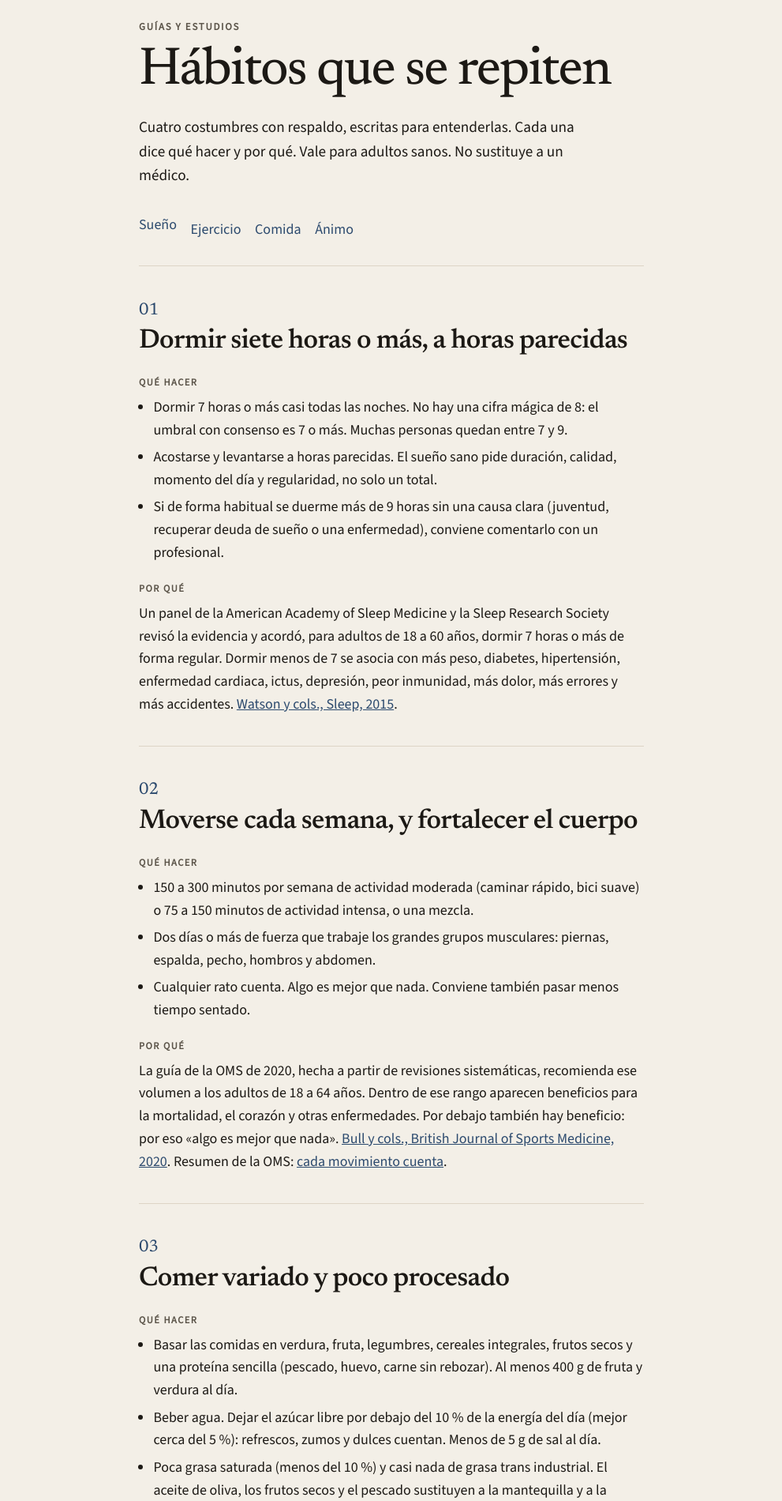
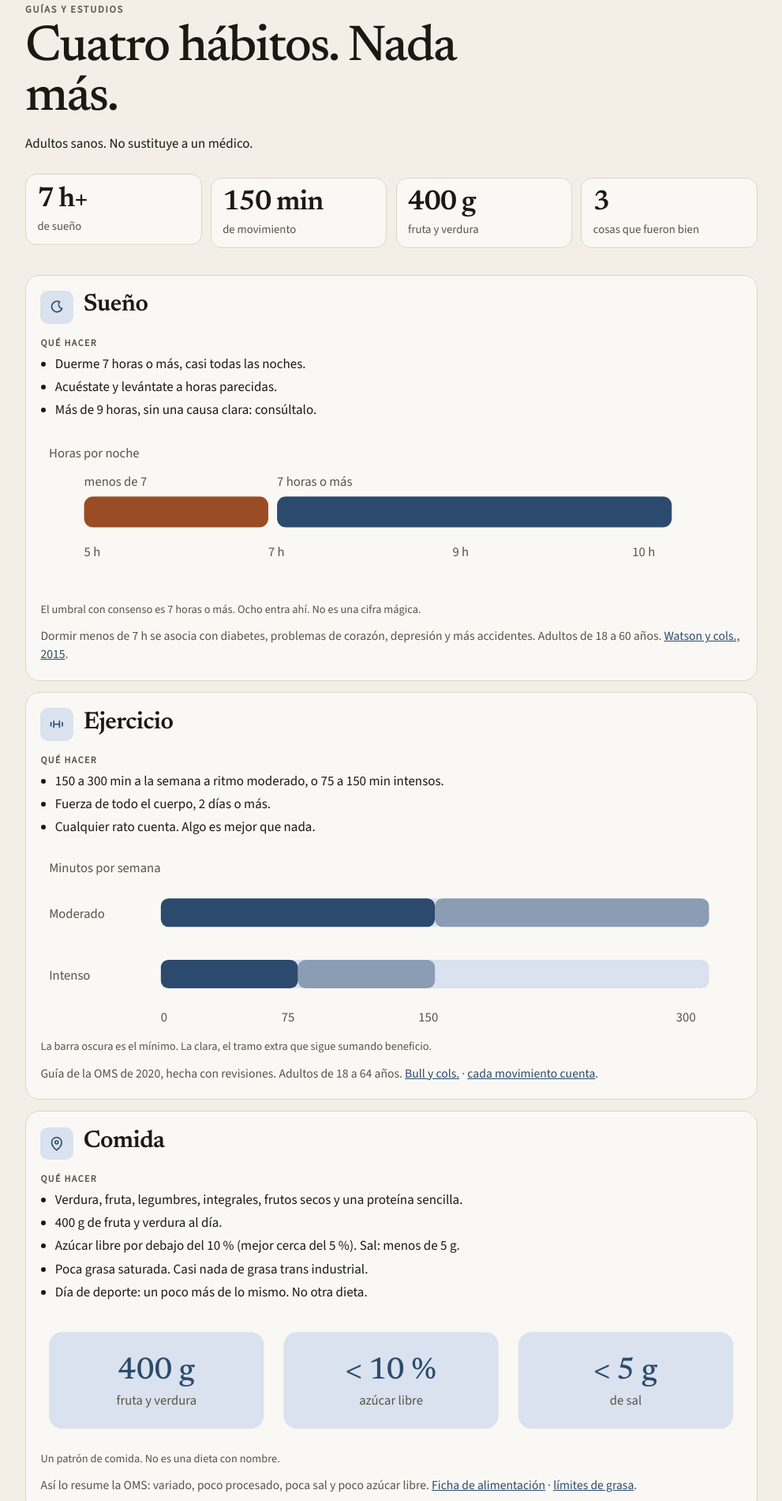
Before and after one commit to Marcos1995/h-bitos, a plain HTML site: page index.html in a window 1280 px wide. Shown: the part 48-1948 px from the top of the page at 79% size, without its empty margins (144-1135 px from the left). Drawn offline with nearby package versions, Linux system fonts and the light colour scheme.

Commit message:
Hace la pagina visual y los textos cortos.
Co-authored-by: Cursor <cursoragent@cursor.com>

```diff
--- a/index.html
+++ b/index.html
@@ -4,10 +4,10 @@
   <meta charset="utf-8">
   <meta name="viewport" content="width=device-width, initial-scale=1">
   <title>Hábitos con evidencia</title>
-  <meta name="description" content="Sueño, ejercicio, nutrición y salud mental según guías y estudios, en lenguaje llano.">
+  <meta name="description" content="Sueño, ejercicio, comida y ánimo: lo esencial, según guías y estudios.">
   <link rel="preconnect" href="https://fonts.googleapis.com">
   <link rel="preconnect" href="https://fonts.gstatic.com" crossorigin>
-  <link href="https://fonts.googleapis.com/css2?family=Newsreader:opsz,wght@6..72,450;6..72,560&family=Source+Sans+3:wght@400;560;650&display=swap" rel="stylesheet">
+  <link href="https://fonts.googleapis.com/css2?family=Newsreader:opsz,wght@6..72,500;6..72,600&family=Source+Sans+3:wght@400;560;650&display=swap" rel="stylesheet">
   <style>
     :root {
       --bg: #f3efe7;
@@ -16,6 +16,9 @@
       --muted: #5a5348;
       --line: #ddd4c6;
       --accent: #2c4a6e;
+      --accent-soft: #d9e2ee;
+      --clay: #9a4d24;
+      --clay-soft: #f0ddd2;
       --focus: #9a4d24;
     }
     @media (prefers-color-scheme: dark) {
@@ -26,172 +29,272 @@
         --muted: #c4b8a6;
         --line: #3a342c;
         --accent: #9eb6d4;
+        --accent-soft: #243044;
+        --clay: #e0a070;
+        --clay-soft: #3a2a22;
         --focus: #e0a070;
       }
     }
     * { box-sizing: border-box; }
-    html { scroll-behavior: smooth; }
     body {
       margin: 0;
       background: var(--bg);
       color: var(--ink);
       font-family: "Source Sans 3", "Segoe UI", sans-serif;
-      font-size: 1.125rem;
-      line-height: 1.6;
+      font-size: 1.0625rem;
+      line-height: 1.45;
     }
     a { color: var(--accent); }
-    a:hover { text-decoration-thickness: 2px; }
     :focus-visible { outline: 2px solid var(--focus); outline-offset: 3px; }
-    .wrap { width: min(40rem, calc(100% - 2.5rem)); margin-inline: auto; }
-    header { padding: 4.5rem 0 2rem; }
+    .wrap { width: min(58rem, calc(100% - 2rem)); margin-inline: auto; }
+    header { padding: 3.2rem 0 1.2rem; }
     .eyebrow {
-      margin: 0 0 0.8rem;
+      margin: 0 0 0.55rem;
       color: var(--muted);
-      font-size: 0.8rem;
+      font-size: 0.78rem;
       font-weight: 650;
       letter-spacing: 0.14em;
       text-transform: uppercase;
     }
     h1 {
       margin: 0;
+      max-width: 16ch;
       font-family: Newsreader, Georgia, serif;
-      font-weight: 450;
-      font-size: clamp(2.6rem, 7vw, 4.2rem);
+      font-weight: 500;
+      font-size: clamp(2.5rem, 7vw, 4rem);
       letter-spacing: -0.03em;
-      line-height: 1.02;
+      line-height: 0.98;
     }
-    .lede { margin: 1.25rem 0 0; max-width: 36rem; font-size: 1.2rem; }
-    nav { margin-top: 2rem; }
-    nav ol { display: flex; flex-wrap: wrap; gap: 0.4rem 1.1rem; margin: 0; padding: 0; list-style: none; }
-    nav a { font-weight: 560; text-decoration: none; }
-    nav a:hover { text-decoration: underline; }
-    main { padding-bottom: 4rem; }
+    .lede { margin: 0.9rem 0 0; max-width: 36rem; }
+    .stats {
+      display: grid;
+      grid-template-columns: repeat(4, minmax(0, 1fr));
+      gap: 0.7rem;
+      margin: 1.6rem 0 0;
+      padding: 0;
+      list-style: none;
+    }
+    .stats a {
+      display: block;
+      padding: 0.85rem 0.9rem 0.75rem;
+      background: var(--paper);
+      border: 1px solid var(--line);
+      border-radius: 14px;
+      color: inherit;
+      text-decoration: none;
+    }
+    .stats strong {
+      display: block;
+      font-family: Newsreader, Georgia, serif;
+      font-size: clamp(1.7rem, 3vw, 2.2rem);
+      font-weight: 600;
+      letter-spacing: -0.03em;
+      line-height: 1;
+    }
+    .stats span { display: block; margin-top: 0.35rem; color: var(--muted); font-size: 0.92rem; }
+    main { padding-bottom: 3rem; }
     article {
-      padding: 2.4rem 0;
-      border-top: 1px solid var(--line);
+      margin-top: 0.9rem;
+      padding: 1.2rem 1.15rem 1.3rem;
+      background: var(--paper);
+      border: 1px solid var(--line);
+      border-radius: 18px;
     }
-    .num {
-      margin: 0;
+    .head { display: flex; gap: 0.8rem; align-items: flex-start; }
+    .ic {
+      flex: none;
+      display: grid;
+      place-items: center;
+      width: 2.6rem;
+      height: 2.6rem;
+      border-radius: 10px;
+      background: var(--accent-soft);
       color: var(--accent);
+    }
+    .ic svg { width: 1.35rem; height: 1.35rem; }
+    h2 {
+      margin: 0.15rem 0 0;
       font-family: Newsreader, Georgia, serif;
-      font-size: 1.35rem;
-    }
-    h2 {
-      margin: 0.2rem 0 0.8rem;
-      font-family: Newsreader, Georgia, serif;
-      font-weight: 560;
-      font-size: clamp(1.7rem, 4vw, 2.15rem);
+      font-size: clamp(1.55rem, 3vw, 1.9rem);
+      font-weight: 600;
       letter-spacing: -0.02em;
-      line-height: 1.15;
+      line-height: 1.1;
     }
     h3 {
-      margin: 1.4rem 0 0.35rem;
-      font-size: 0.78rem;
+      margin: 1rem 0 0.35rem;
+      font-size: 0.75rem;
       font-weight: 650;
       letter-spacing: 0.12em;
       text-transform: uppercase;
       color: var(--muted);
     }
-    ul { margin: 0.3rem 0 0; padding-left: 1.15rem; }
-    li + li { margin-top: 0.35rem; }
-    .why { margin: 0.3rem 0 0; }
+    ul { margin: 0; padding-left: 1.15rem; }
+    li + li { margin-top: 0.28rem; }
+    .why { margin: 0.7rem 0 0; color: var(--muted); font-size: 0.98rem; }
+    figure { margin: 1rem 0 0; }
+    figcaption { margin-top: 0.4rem; color: var(--muted); font-size: 0.9rem; }
+    svg.chart { display: block; width: 100%; height: auto; }
+    .axis { fill: var(--muted); font-size: 12px; font-family: "Source Sans 3", sans-serif; }
+    .low { fill: var(--clay); }
+    .ok { fill: var(--accent); }
+    .track { fill: var(--accent-soft); }
+    .grid { stroke: var(--line); }
     footer {
-      padding: 2rem 0 4rem;
-      border-top: 1px solid var(--line);
+      padding: 0.4rem 0 3rem;
       color: var(--muted);
-      font-size: 0.98rem;
+      font-size: 0.95rem;
     }
     footer h2 {
       font-family: "Source Sans 3", sans-serif;
-      font-size: 0.78rem;
-      font-weight: 650;
+      font-size: 0.75rem;
       letter-spacing: 0.12em;
       text-transform: uppercase;
-      color: var(--muted);
     }
-    footer ol { padding-left: 1.15rem; }
-    footer li { margin-top: 0.45rem; }
-    .note { margin-top: 1.5rem; }
-    @media (max-width: 420px) {
-      header { padding-top: 2.8rem; }
-      .wrap { width: min(40rem, calc(100% - 1.75rem)); }
+    footer ul { padding-left: 1.1rem; }
+    @media (max-width: 720px) {
+      .stats { grid-template-columns: 1fr 1fr; }
+      header { padding-top: 2.2rem; }
     }
   </style>
 </head>
 <body>
   <header class="wrap">
     <p class="eyebrow">Guías y estudios</p>
-    <h1>Hábitos que se repiten</h1>
-    <p class="lede">Cuatro costumbres con respaldo, escritas para entenderlas. Cada una dice qué hacer y por qué. Vale para adultos sanos. No sustituye a un médico.</p>
-    <nav aria-label="Secciones">
-      <ol>
-        <li><a href="#sueno">Sueño</a></li>
-        <li><a href="#ejercicio">Ejercicio</a></li>
-        <li><a href="#comida">Comida</a></li>
-        <li><a href="#animo">Ánimo</a></li>
-      </ol>
-    </nav>
+    <h1>Cuatro hábitos. Nada más.</h1>
+    <p class="lede">Adultos sanos. No sustituye a un médico.</p>
+    <ul class="stats">
+      <li><a href="#sueno"><strong>7 h+</strong><span>de sueño</span></a></li>
+      <li><a href="#ejercicio"><strong>150 min</strong><span>de movimiento</span></a></li>
+      <li><a href="#comida"><strong>400 g</strong><span>fruta y verdura</span></a></li>
+      <li><a href="#animo"><strong>3</strong><span>cosas que fueron bien</span></a></li>
+    </ul>
   </header>
   <main class="wrap">
     <article id="sueno">
-      <p class="num">01</p>
-      <h2>Dormir siete horas o más, a horas parecidas</h2>
+      <div class="head">
+        <span class="ic" aria-hidden="true"><svg viewBox="0 0 24 24" fill="none" stroke="currentColor" stroke-width="1.8"><path d="M16 4.5A7.5 7.5 0 1 0 19.5 14 6 6 0 0 1 16 4.5z"/></svg></span>
+        <h2>Sueño</h2>
+      </div>
       <h3>Qué hacer</h3>
       <ul>
-        <li>Dormir 7 horas o más casi todas las noches. No hay una cifra mágica de 8: el umbral con consenso es 7 o más. Muchas personas quedan entre 7 y 9.</li>
-        <li>Acostarse y levantarse a horas parecidas. El sueño sano pide duración, calidad, momento del día y regularidad, no solo un total.</li>
-        <li>Si de forma habitual se duerme más de 9 horas sin una causa clara (juventud, recuperar deuda de sueño o una enfermedad), conviene comentarlo con un profesional.</li>
+        <li>Duerme 7 horas o más, casi todas las noches.</li>
+        <li>Acuéstate y levántate a horas parecidas.</li>
+        <li>Más de 9 horas, sin una causa clara: consúltalo.</li>
       </ul>
-      <h3>Por qué</h3>
-      <p class="why">Un panel de la American Academy of Sleep Medicine y la Sleep Research Society revisó la evidencia y acordó, para adultos de 18 a 60 años, dormir 7 horas o más de forma regular. Dormir menos de 7 se asocia con más peso, diabetes, hipertensión, enfermedad cardiaca, ictus, depresión, peor inmunidad, más dolor, más errores y más accidentes. <a href="https://pmc.ncbi.nlm.nih.gov/articles/PMC4434546/">Watson y cols., Sleep, 2015</a>.</p>
+      <figure>
+        <svg class="chart" viewBox="0 0 640 150" role="img" aria-label="Escala de horas de sueño. Por debajo de 7 no basta. De 7 en adelante es lo recomendado.">
+          <text class="axis" x="8" y="22">Horas por noche</text>
+          <rect class="low" x="40" y="58" width="168" height="28" rx="8"/>
+          <rect class="ok" x="216" y="58" width="360" height="28" rx="8"/>
+          <text class="axis" x="40" y="48">menos de 7</text>
+          <text class="axis" x="216" y="48">7 horas o más</text>
+          <g class="axis">
+            <text x="40" y="112">5 h</text>
+            <text x="208" y="112">7 h</text>
+            <text x="376" y="112">9 h</text>
+            <text x="540" y="112">10 h</text>
+          </g>
+        </svg>
+        <figcaption>El umbral con consenso es 7 horas o más. Ocho entra ahí. No es una cifra mágica.</figcaption>
+      </figure>
+      <p class="why">Dormir menos de 7 h se asocia con diabetes, problemas de corazón, depresión y más accidentes. Adultos de 18 a 60 años. <a href="https://pmc.ncbi.nlm.nih.gov/articles/PMC4434546/">Watson y cols., 2015</a>.</p>
     </article>
+
     <article id="ejercicio">
-      <p class="num">02</p>
-      <h2>Moverse cada semana, y fortalecer el cuerpo</h2>
+      <div class="head">
+        <span class="ic" aria-hidden="true"><svg viewBox="0 0 24 24" fill="none" stroke="currentColor" stroke-width="1.8"><path d="M4 9v6M8 7v10M16 7v10M20 9v6M8 12h8"/></svg></span>
+        <h2>Ejercicio</h2>
+      </div>
       <h3>Qué hacer</h3>
       <ul>
-        <li>150 a 300 minutos por semana de actividad moderada (caminar rápido, bici suave) o 75 a 150 minutos de actividad intensa, o una mezcla.</li>
-        <li>Dos días o más de fuerza que trabaje los grandes grupos musculares: piernas, espalda, pecho, hombros y abdomen.</li>
-        <li>Cualquier rato cuenta. Algo es mejor que nada. Conviene también pasar menos tiempo sentado.</li>
+        <li>150 a 300 min a la semana a ritmo moderado, o 75 a 150 min intensos.</li>
+        <li>Fuerza de todo el cuerpo, 2 días o más.</li>
+        <li>Cualquier rato cuenta. Algo es mejor que nada.</li>
       </ul>
-      <h3>Por qué</h3>
-      <p class="why">La guía de la OMS de 2020, hecha a partir de revisiones sistemáticas, recomienda ese volumen a los adultos de 18 a 64 años. Dentro de ese rango aparecen beneficios para la mortalidad, el corazón y otras enfermedades. Por debajo también hay beneficio: por eso «algo es mejor que nada». <a href="https://bjsm.bmj.com/content/54/24/1451">Bull y cols., British Journal of Sports Medicine, 2020</a>. Resumen de la OMS: <a href="https://www.who.int/news/item/25-11-2020-every-move-counts-towards-better-health-says-who">cada movimiento cuenta</a>.</p>
+      <figure>
+        <svg class="chart" viewBox="0 0 640 168" role="img" aria-label="Minutos semanales. Moderado: de 150 a 300. Intenso: de 75 a 150.">
+          <text class="axis" x="8" y="20">Minutos por semana</text>
+          <text class="axis" x="8" y="62">Moderado</text>
+          <rect class="track" x="110" y="44" width="500" height="26" rx="7"/>
+          <rect class="ok" x="110" y="44" width="250" height="26" rx="7"/>
+          <rect class="ok" x="360" y="44" width="250" height="26" rx="7" opacity="0.45"/>
+          <text class="axis" x="8" y="118">Intenso</text>
+          <rect class="track" x="110" y="100" width="500" height="26" rx="7"/>
+          <rect class="ok" x="110" y="100" width="125" height="26" rx="7"/>
+          <rect class="ok" x="235" y="100" width="125" height="26" rx="7" opacity="0.45"/>
+          <text class="axis" x="110" y="156">0</text>
+          <text class="axis" x="220" y="156">75</text>
+          <text class="axis" x="345" y="156">150</text>
+          <text class="axis" x="580" y="156">300</text>
+        </svg>
+        <figcaption>La barra oscura es el mínimo. La clara, el tramo extra que sigue sumando beneficio.</figcaption>
+      </figure>
+      <p class="why">Guía de la OMS de 2020, hecha con revisiones. Adultos de 18 a 64 años. <a href="https://bjsm.bmj.com/content/54/24/1451">Bull y cols.</a> · <a href="https://www.who.int/news/item/25-11-2020-every-move-counts-towards-better-health-says-who">cada movimiento cuenta</a>.</p>
     </article>
+
     <article id="comida">
-      <p class="num">03</p>
-      <h2>Comer variado y poco procesado</h2>
+      <div class="head">
+        <span class="ic" aria-hidden="true"><svg viewBox="0 0 24 24" fill="none" stroke="currentColor" stroke-width="1.8"><path d="M12 21s7-5.2 7-11a7 7 0 0 0-14 0c0 5.8 7 11 7 11z"/><circle cx="12" cy="10" r="2.2"/></svg></span>
+        <h2>Comida</h2>
+      </div>
       <h3>Qué hacer</h3>
       <ul>
-        <li>Basar las comidas en verdura, fruta, legumbres, cereales integrales, frutos secos y una proteína sencilla (pescado, huevo, carne sin rebozar). Al menos 400 g de fruta y verdura al día.</li>
-        <li>Beber agua. Dejar el azúcar libre por debajo del 10 % de la energía del día (mejor cerca del 5 %): refrescos, zumos y dulces cuentan. Menos de 5 g de sal al día.</li>
-        <li>Poca grasa saturada (menos del 10 %) y casi nada de grasa trans industrial. El aceite de oliva, los frutos secos y el pescado sustituyen a la mantequilla y a la fritura habitual.</li>
-        <li>Los días con más ejercicio el cuerpo gasta más. Se cubre con un poco más de esos mismos alimentos, no con otra dieta ni con un producto especial. Esto es una consecuencia práctica, no una dieta con nombre.</li>
+        <li>Verdura, fruta, legumbres, integrales, frutos secos y una proteína sencilla.</li>
+        <li>400 g de fruta y verdura al día.</li>
+        <li>Azúcar libre por debajo del 10 % (mejor cerca del 5 %). Sal: menos de 5 g.</li>
+        <li>Poca grasa saturada. Casi nada de grasa trans industrial.</li>
+        <li>Día de deporte: un poco más de lo mismo. No otra dieta.</li>
       </ul>
-      <h3>Por qué</h3>
-      <p class="why">La OMS describe un patrón, no una dieta de moda: comida variada, poco procesada, con poca sal, poco azúcar libre y poca grasa poco saludable. Ese patrón protege frente a la malnutrición y frente a diabetes, enfermedad cardiaca, ictus y algunos cánceres. <a href="https://www.who.int/news-room/fact-sheets/detail/healthy-diet">Ficha «Healthy diet»</a>. Los límites de grasa están resumidos en las <a href="https://www.who.int/europe/news-room/fact-sheets/item/nutrition---maintaining-a-healthy-lifestyle">recomendaciones europeas de la OMS</a>.</p>
+      <figure>
+        <svg class="chart" viewBox="0 0 640 120" role="img" aria-label="Tres cifras de la OMS: 400 gramos de fruta y verdura, menos del 10 por ciento de azúcar libre, menos de 5 gramos de sal.">
+          <rect class="track" x="8" y="16" width="196" height="88" rx="12"/>
+          <rect class="track" x="222" y="16" width="196" height="88" rx="12"/>
+          <rect class="track" x="436" y="16" width="196" height="88" rx="12"/>
+          <text x="106" y="58" text-anchor="middle" fill="var(--accent)" font-family="Newsreader, Georgia, serif" font-size="28">400 g</text>
+          <text class="axis" x="106" y="82" text-anchor="middle">fruta y verdura</text>
+          <text x="320" y="58" text-anchor="middle" fill="var(--accent)" font-family="Newsreader, Georgia, serif" font-size="28">&lt; 10 %</text>
+          <text class="axis" x="320" y="82" text-anchor="middle">azúcar libre</text>
+          <text x="534" y="58" text-anchor="middle" fill="var(--accent)" font-family="Newsreader, Georgia, serif" font-size="28">&lt; 5 g</text>
+          <text class="axis" x="534" y="82" text-anchor="middle">de sal</text>
+        </svg>
+        <figcaption>Un patrón de comida. No es una dieta con nombre.</figcaption>
+      </figure>
+      <p class="why">Así lo resume la OMS: variado, poco procesado, poca sal y poco azúcar libre. <a href="https://www.who.int/news-room/fact-sheets/detail/healthy-diet">Ficha de alimentación</a> · <a href="https://www.who.int/europe/news-room/fact-sheets/item/nutrition---maintaining-a-healthy-lifestyle">límites de grasa</a>.</p>
     </article>
+
     <article id="animo">
-      <p class="num">04</p>
-      <h2>Anotar tres cosas que salieron bien</h2>
+      <div class="head">
+        <span class="ic" aria-hidden="true"><svg viewBox="0 0 24 24" fill="none" stroke="currentColor" stroke-width="1.8"><path d="M5 6h14M5 12h10M5 18h8"/></svg></span>
+        <h2>Ánimo</h2>
+      </div>
       <h3>Qué hacer</h3>
       <ul>
-        <li>Por la noche, durante al menos una semana, escribir tres cosas que fueron bien ese día y por qué ocurrieron. Pueden ser pequeñas.</li>
-        <li>Es un resumen anclado en hechos. No basta con imaginar que mañana será un gran día: el ejercicio que se puso a prueba pide la causa, no un deseo.</li>
-        <li>Dormir y moverse también forman parte del ánimo. El sueño corto se asocia con más depresión, y la actividad regular entra en las guías de salud por sus efectos amplios.</li>
+        <li>Cada noche, durante una semana, anota 3 cosas que fueron bien.</li>
+        <li>Escribe por qué ocurrió cada una.</li>
+        <li>Son hechos. No vale solo con desear que mañana sea genial.</li>
       </ul>
-      <h3>Por qué</h3>
-      <p class="why">En un ensayo aleatorio por internet, escribir «tres cosas buenas» y su causa aumentó la felicidad y redujo síntomas depresivos hasta seis meses, sobre todo en quien siguió haciéndolo. <a href="https://pubmed.ncbi.nlm.nih.gov/16045394/">Seligman, Steen, Park y Peterson, American Psychologist, 2005</a>. La guía de práctica está en <a href="https://ggia.berkeley.edu/practice/three-good-things">Greater Good in Action</a>.</p>
+      <figure>
+        <svg class="chart" viewBox="0 0 640 92" role="img" aria-label="Tres líneas para anotar, numeradas del 1 al 3.">
+          <rect class="track" x="8" y="8" width="624" height="22" rx="6"/>
+          <rect class="track" x="8" y="36" width="624" height="22" rx="6"/>
+          <rect class="track" x="8" y="64" width="624" height="22" rx="6"/>
+          <text class="axis" x="20" y="24">1</text>
+          <text class="axis" x="20" y="52">2</text>
+          <text class="axis" x="20" y="80">3</text>
+        </svg>
+        <figcaption>Tres líneas. Una causa en cada una.</figcaption>
+      </figure>
+      <p class="why">En un ensayo, este ejercicio subió la felicidad y bajó síntomas depresivos hasta seis meses. <a href="https://pubmed.ncbi.nlm.nih.gov/16045394/">Seligman y cols., 2005</a> · <a href="https://ggia.berkeley.edu/practice/three-good-things">cómo hacerlo</a>.</p>
     </article>
   </main>
   <footer class="wrap">
     <h2>Fuentes</h2>
-    <ol>
-      <li><a href="https://pmc.ncbi.nlm.nih.gov/articles/PMC4434546/">Consenso de sueño en adultos</a>, AASM y Sleep Research Society, 2015.</li>
-      <li><a href="https://bjsm.bmj.com/content/54/24/1451">Guía OMS de actividad física</a>, Bull y cols., 2020.</li>
-      <li><a href="https://www.who.int/news-room/fact-sheets/detail/healthy-diet">Alimentación saludable</a>, OMS.</li>
-      <li><a href="https://pubmed.ncbi.nlm.nih.gov/16045394/">Tres cosas buenas</a>, Seligman y cols., 2005.</li>
-    </ol>
-    <p class="note">Orientación general. Si el sueño, el ánimo o la comida ya son un problema, un profesional vale más que una página.</p>
+    <ul>
+      <li><a href="https://pmc.ncbi.nlm.nih.gov/articles/PMC4434546/">Sueño, consenso 2015</a></li>
+      <li><a href="https://bjsm.bmj.com/content/54/24/1451">Actividad física, OMS 2020</a></li>
+      <li><a href="https://www.who.int/news-room/fact-sheets/detail/healthy-diet">Alimentación, OMS</a></li>
+      <li><a href="https://pubmed.ncbi.nlm.nih.gov/16045394/">Tres cosas buenas, 2005</a></li>
+    </ul>
   </footer>
 </body>
 </html>
```
